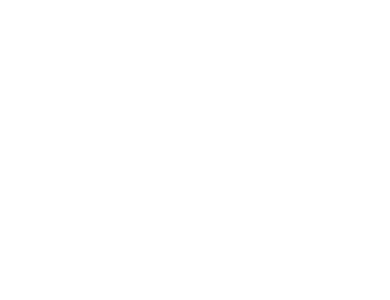
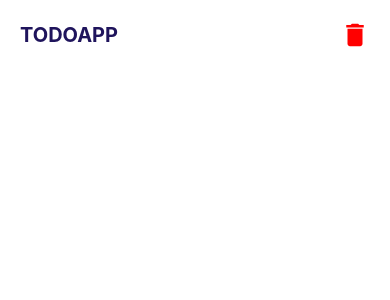
Before and after one commit to uchoamaster/todolist-react-native, a React Native app in the folder TodoApp/: screen / in a window 390 px wide. Shown: the top 300 px of the page. Built offline with nearby package versions, Linux system fonts and the light colour scheme.

Commit message:
aplicando css e posicionamento dos elementos no header

```diff
--- a/TodoApp/App.js
+++ b/TodoApp/App.js
@@ -1,13 +1,38 @@
 import React from 'react';
 
-import {  SafeAreaView, StyleSheet } from 'react-native';
-const COLORS = {primary: '#1f145c', white: '#fff'};
+import {  SafeAreaView, StyleSheet, View, Text } from 'react-native';
+import Icon from 'react-native-vector-icons/MaterialIcons';
+const COLORS = {primary: '#1f145c', white: '#fff', red: '#ff0000'};
 
 const App = () => {
-  return <SafeAreaView style={{flex: 1, backgroundColor: COLORS.white}}></SafeAreaView>
+  return (
+  <SafeAreaView style={{flex: 1, backgroundColor: COLORS.white}}>
+    <View style={styles.header}>
+      <Text style={styles.headerText}>
+        TODOAPP
+      </Text>
+      <Icon name="delete" style={styles.Icon}/>
+    </View>
+  </SafeAreaView>
+    );
   };
 
 const styles = StyleSheet.create({
+  header: {
+    padding: 20,
+    flexDirection: 'row',
+    alignItems: 'center',
+    justifyContent: 'space-between',
+  },
+  headerText: {
+  color: COLORS.primary,
+  fontWeight: 'bold',
+  fontSize: 20,
+  },
+  Icon: {
+    color: COLORS.red,
+    fontSize: 30,
+  }
 
 });
 
```
